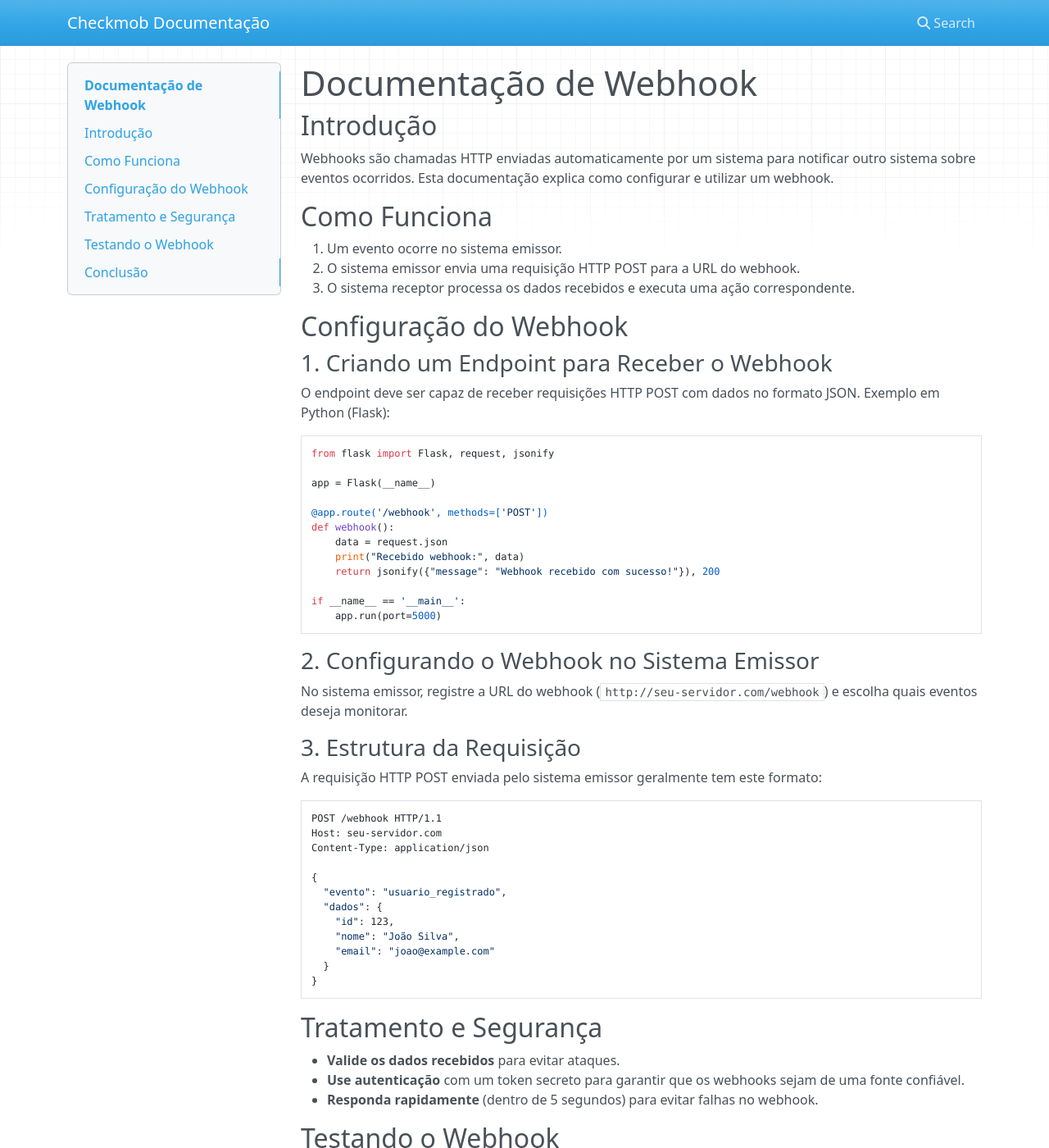
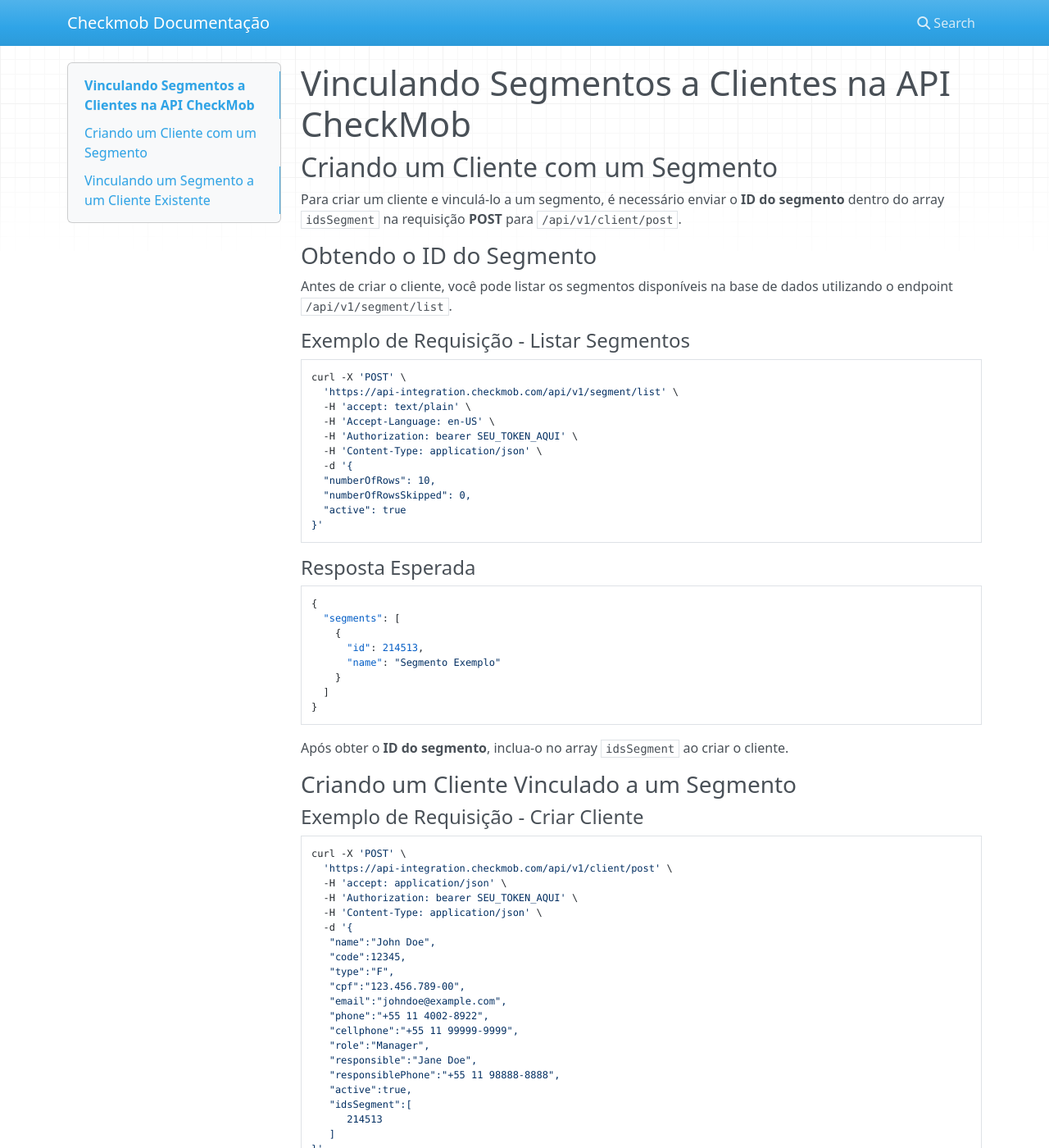
Before and after one commit to checkmob/documentacao, an MkDocs documentation site: the page built from docs/index.md, in a window 1280 px wide and 1400 px high. Shown: the whole window at 82% size. Built offline with MkDocs 1.6.1, drawn with Linux system fonts in a browser that asks for light colours; nearby versions of some CDN libraries; some of the changed text lies outside the part shown.

Commit message:
testando documentacao

````diff
--- a/docs/index.md
+++ b/docs/index.md
@@ -1,75 +1,96 @@
-# Documentação de Webhook
+# Vinculando Segmentos a Clientes na API CheckMob
 
-## Introdução
+## Criando um Cliente com um Segmento
 
-Webhooks são chamadas HTTP enviadas automaticamente por um sistema para notificar outro sistema sobre eventos ocorridos. Esta documentação explica como configurar e utilizar um webhook.
+Para criar um cliente e vinculá-lo a um segmento, é necessário enviar o **ID do segmento** dentro do array `idsSegment` na requisição **POST** para `/api/v1/client/post`.
 
-## Como Funciona
+### **Obtendo o ID do Segmento**
+Antes de criar o cliente, você pode listar os segmentos disponíveis na base de dados utilizando o endpoint `/api/v1/segment/list`.
 
-1. Um evento ocorre no sistema emissor.
-2. O sistema emissor envia uma requisição HTTP POST para a URL do webhook.
-3. O sistema receptor processa os dados recebidos e executa uma ação correspondente.
-
-## Configuração do Webhook
-
-### 1. Criando um Endpoint para Receber o Webhook
-
-O endpoint deve ser capaz de receber requisições HTTP POST com dados no formato JSON. Exemplo em Python (Flask):
-
-```python
-from flask import Flask, request, jsonify
-
-app = Flask(__name__)
-
-@app.route('/webhook', methods=['POST'])
-def webhook():
-    data = request.json
-    print("Recebido webhook:", data)
-    return jsonify({"message": "Webhook recebido com sucesso!"}), 200
-
-if __name__ == '__main__':
-    app.run(port=5000)
+#### **Exemplo de Requisição - Listar Segmentos**
+```sh
+curl -X 'POST' \
+  'https://api-integration.checkmob.com/api/v1/segment/list' \
+  -H 'accept: text/plain' \
+  -H 'Accept-Language: en-US' \
+  -H 'Authorization: bearer SEU_TOKEN_AQUI' \
+  -H 'Content-Type: application/json' \
+  -d '{
+  "numberOfRows": 10,
+  "numberOfRowsSkipped": 0,
+  "active": true
+}'
 ```
 
-### 2. Configurando o Webhook no Sistema Emissor
-
-No sistema emissor, registre a URL do webhook (`http://seu-servidor.com/webhook`) e escolha quais eventos deseja monitorar.
-
-### 3. Estrutura da Requisição
-
-A requisição HTTP POST enviada pelo sistema emissor geralmente tem este formato:
-
-```
-POST /webhook HTTP/1.1
-Host: seu-servidor.com
-Content-Type: application/json
-
+#### **Resposta Esperada**
+```json
 {
-  "evento": "usuario_registrado",
-  "dados": {
-    "id": 123,
-    "nome": "João Silva",
-    "email": "joao@example.com"
-  }
+  "segments": [
+    {
+      "id": 214513,
+      "name": "Segmento Exemplo"
+    }
+  ]
 }
 ```
 
-## Tratamento e Segurança
+Após obter o **ID do segmento**, inclua-o no array `idsSegment` ao criar o cliente.
 
-- **Valide os dados recebidos** para evitar ataques.
-- **Use autenticação** com um token secreto para garantir que os webhooks sejam de uma fonte confiável.
-- **Responda rapidamente** (dentro de 5 segundos) para evitar falhas no webhook.
+### **Criando um Cliente Vinculado a um Segmento**
 
-## Testando o Webhook
-
-Use o `curl` para testar o webhook manualmente:
-
+#### **Exemplo de Requisição - Criar Cliente**
 ```sh
-curl -X POST http://localhost:5000/webhook \
-     -H "Content-Type: application/json" \
-     -d '{"evento": "teste", "dados": {"mensagem": "Hello Webhook"}}'
+curl -X 'POST' \
+  'https://api-integration.checkmob.com/api/v1/client/post' \
+  -H 'accept: application/json' \
+  -H 'Authorization: bearer SEU_TOKEN_AQUI' \
+  -H 'Content-Type: application/json' \
+  -d '{
+   "name":"John Doe",
+   "code":12345,
+   "type":"F",
+   "cpf":"123.456.789-00",
+   "email":"johndoe@example.com",
+   "phone":"+55 11 4002-8922",
+   "cellphone":"+55 11 99999-9999",
+   "role":"Manager",
+   "responsible":"Jane Doe",
+   "responsiblePhone":"+55 11 98888-8888",
+   "active":true,
+   "idsSegment":[
+      214513
+   ]
+}'
 ```
 
-## Conclusão
+Se a requisição for bem-sucedida, o cliente será criado e vinculado ao segmento especificado.
 
-Agora você sabe como configurar e utilizar um webhook para receber notificações automáticas entre sistemas!!!!!!
+---
+
+## **Vinculando um Segmento a um Cliente Existente**
+Se o cliente já existir e você deseja vinculá-lo a um novo segmento, utilize o endpoint `/api/v1/segment/linkSegmentToClient`.
+
+### **Exemplo de Requisição - Vincular Segmento a Cliente**
+```sh
+curl -X 'POST' \
+  'https://api-integration.checkmob.com/api/v1/segment/linkSegmentToClient' \
+  -H 'accept: application/json' \
+  -H 'Authorization: bearer SEU_TOKEN_AQUI' \
+  -H 'Content-Type: application/json' \
+  -d '{
+  "idSegment": 182349,
+  "idsClients": [
+    37897513
+  ]
+}'
+```
+
+### **Resposta Esperada**
+```json
+{
+  "success": true,
+  "message": "Segment successfully linked to client(s)."
+}
+```
+
+Com essa abordagem, você pode garantir que os clientes estejam sempre vinculados aos segmentos corretos na sua base de dados.
````
